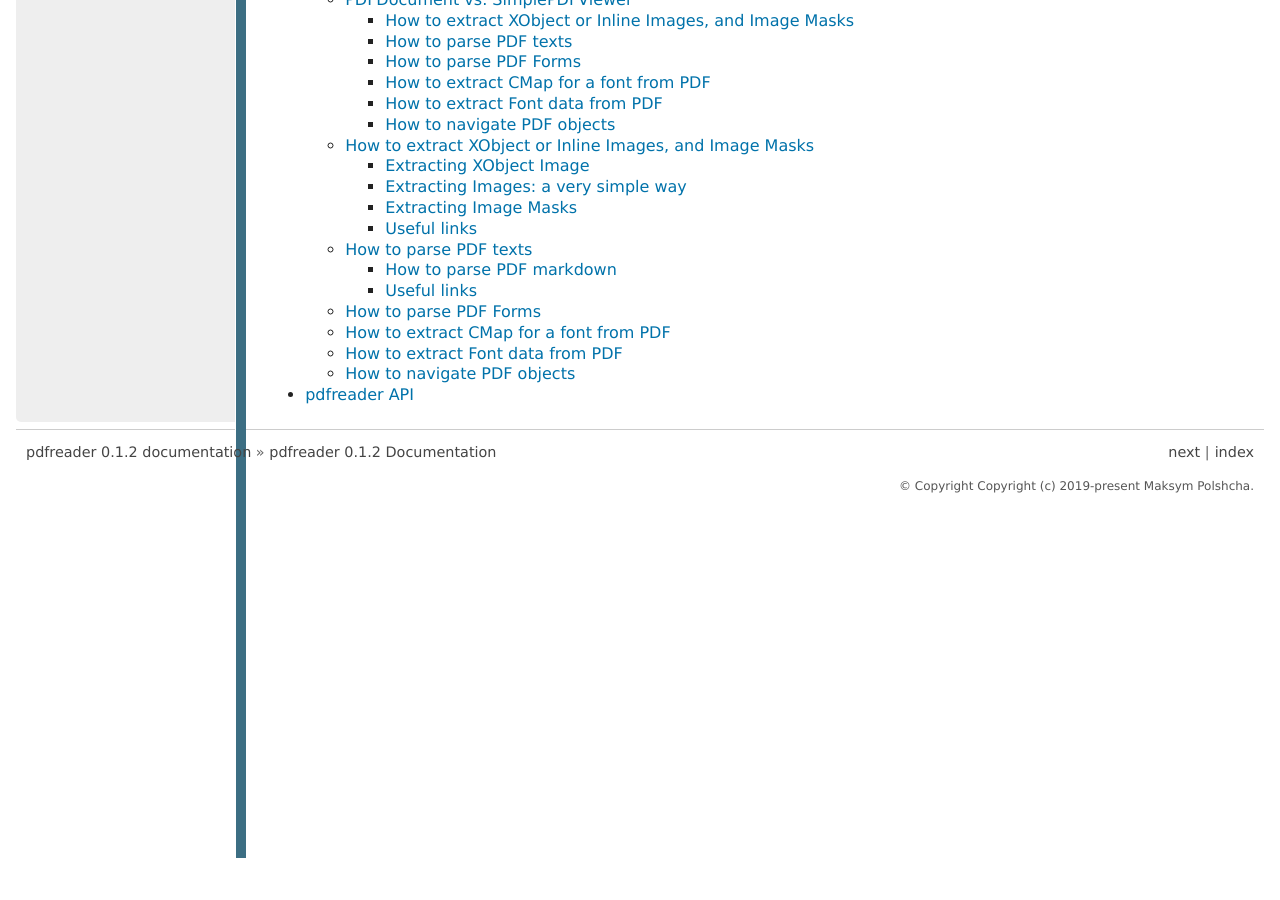
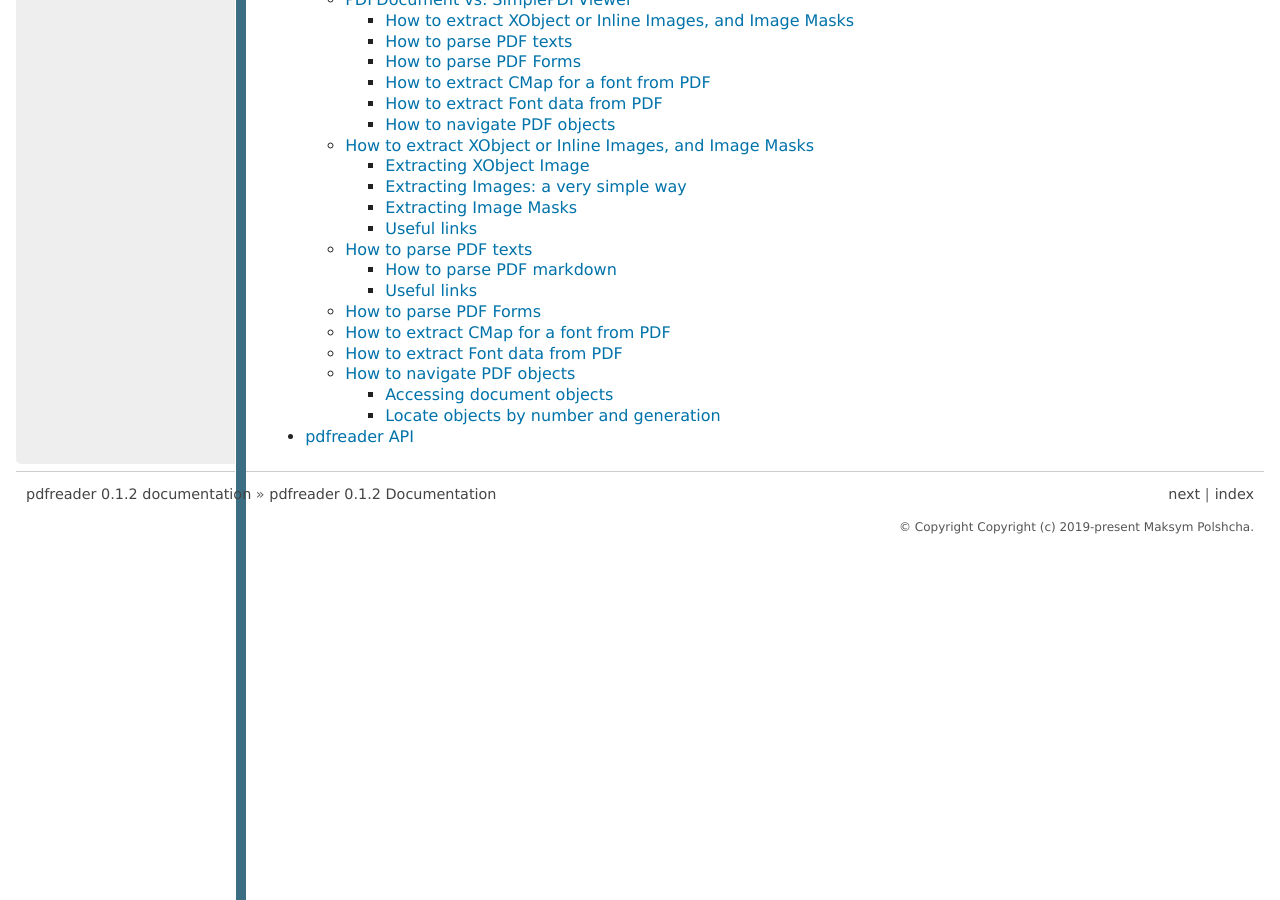
Before and after one commit to maxpmaxp/pdfreader, a Sphinx documentation site: the page built from doc/index.rst, in a window 1280 px wide and 900 px high, scrolled down 1771 px. Built offline with Sphinx 7.4.7, drawn with Linux system fonts in a browser that asks for light colours; before the commit the page ends 2629 px from its top, so only the background shows below that; some of the changed lines change nothing that is shown.

Commit message:
navigation tutorial is ready

```diff
--- a/doc/examples/navigate_objects.rst
+++ b/doc/examples/navigate_objects.rst
@@ -1,2 +1,97 @@
 How to navigate PDF objects
 ===========================
+
+There could be a reason when you need to access raw PDF objects as they are in the document.
+Or even get an object by its number and generation, which is also possible.
+Let's see several examples with :class:`~pdfreader.document.PDFDocument`.
+
+Accessing document objects
+--------------------------
+
+Let's take a sample file from :ref:`_tutorial-document-catalog` tutorial.
+We already discussed there how to locate document catalog.
+
+.. doctest::
+
+  >>> import pkg_resources, os.path
+  >>> from pdfreader import PDFDocument
+  >>> samples_dir = pkg_resources.resource_filename('doc', 'examples/pdfs')
+  >>> file_name = os.path.join(samples_dir, 'tutorial-example.pdf')
+  >>> fd = open(file_name, "rb")
+  >>> doc = PDFDocument(fd)
+  >>> catalog = doc.root
+
+To walk through the document you need to know object attributes and possible values.
+It can be found on `PDF-1.7 specification <https://www.adobe.com/content/dam/acom/en/devnet/pdf/pdfs/PDF32000_2008.pdf>`_
+Then simply use the attribute name in your python code.
+
+.. doctest::
+
+  >>> catalog.Type
+  'Catalog'
+  >>> catalog.Metadata.Type
+  'Metadata'
+  >>> catalog.Metadata.Subtype
+  'XML'
+  >>> pages_tree_root = catalog.Pages
+  >>> pages_tree_root.Type
+  'Pages'
+
+
+Attribute names are cases sensitive. Missing or non-existing attributes have value of None
+
+.. doctest::
+
+  >>> catalog.type is None
+  True
+  >>> catalog.Metadata.subType is None
+  True
+  >>> catalog.Metadata.UnkNown_AttriBute is None
+  True
+
+If an object is an array object, just get it by index:
+
+.. doctest::
+
+  >>> first_page = pages_tree_root.Kids[0]
+  >>> first_page.Type
+  'Page'
+  >>> first_page.Contents.Length
+  3890
+
+If an object is a stream you can get either raw data (deflated in this example):
+
+.. doctest::
+
+  >>> raw_data = first_page.Contents.stream
+  >>> first_page.Contents.Length == len(raw_data)
+  True
+  >>> first_page.Contents.Filter
+  'FlateDecode'
+
+or a decoded content:
+
+.. doctest::
+
+  >>> decoded_content = first_page.Contents.filtered
+  >>> len(decoded_content)
+  18428
+  >>> decoded_content.startswith(b'BT\n0 0 0 rg\n/GS0 gs')
+  True
+
+All object reads are lazy. *pdfreader* reads an object when you accessing it for the first time.
+
+Locate objects by number and generation
+---------------------------------------
+
+On the file structure level all objects have unique number an generation to identify them.
+If you need to get an object by numebr and generation
+(for example to track object changes if incremental updates took place on file), just run:
+
+.. doctest::
+
+  >>> num, gen = 2, 0
+  >>> raw_obj = doc.locate_object(num, gen)
+  >>> obj = doc.build(raw_obj)
+  >>> obj.Type
+  'Catalog'
--- a/doc/tutorial.rst
+++ b/doc/tutorial.rst
@@ -60,6 +60,8 @@
   '1.6'
 
 Now we can go ahead to the document catalog and walking through pages.
+
+.. _tutorial-document-catalog:
 
 How to access Document Catalog
 ------------------------------
```
Also changed, not shown: 11 other files.
